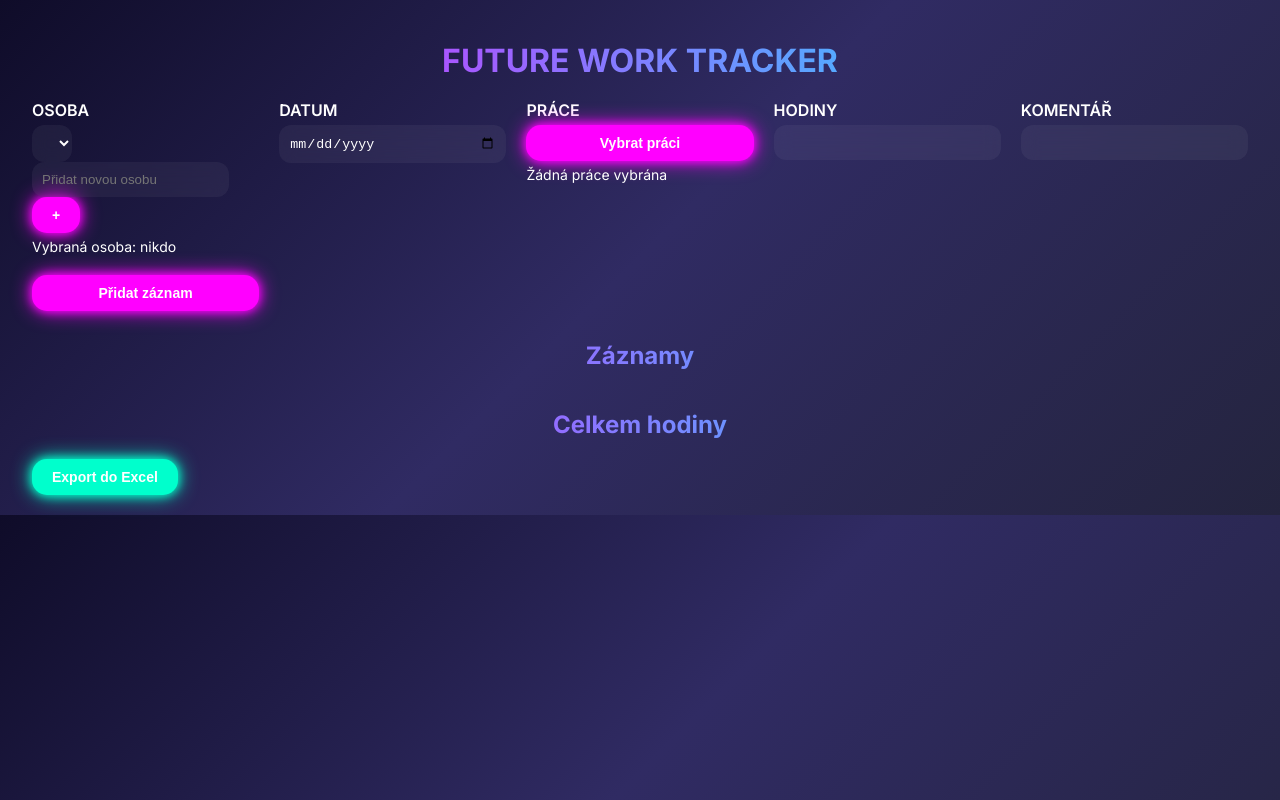
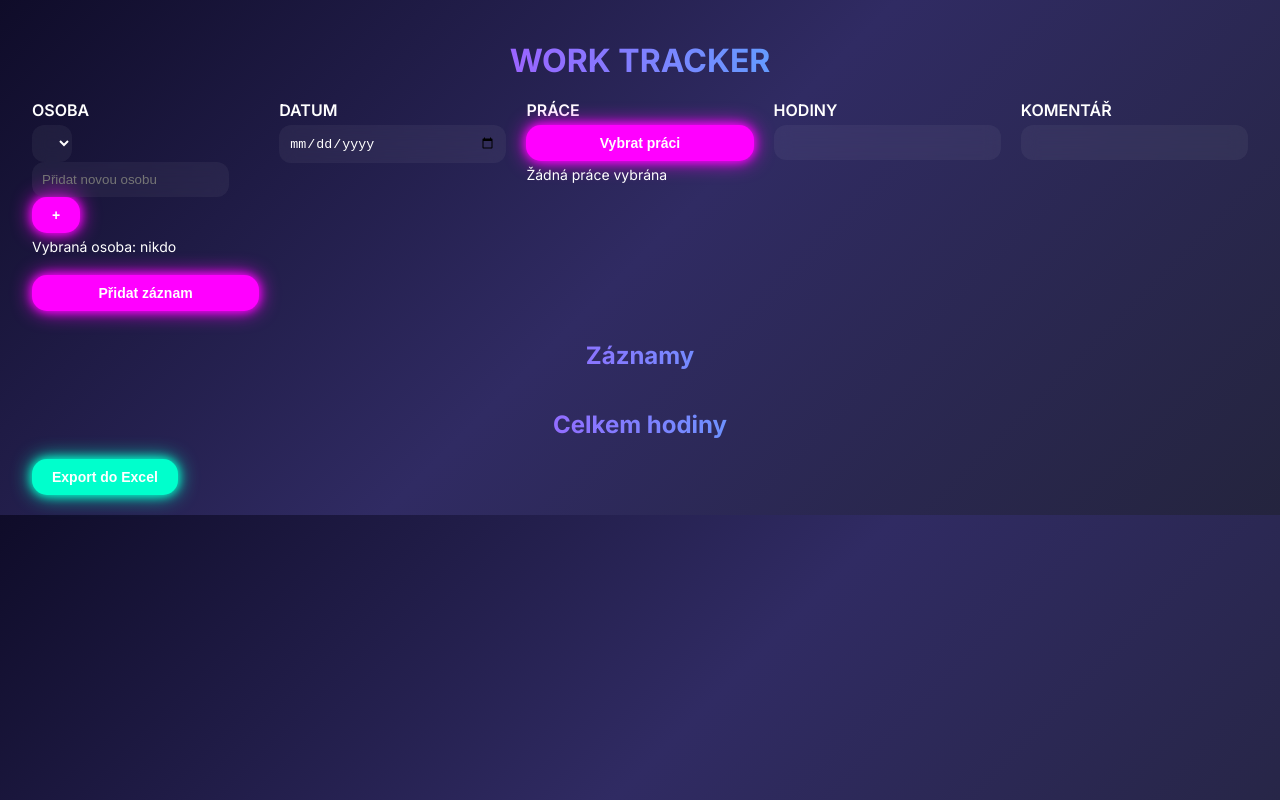
Before and after one commit to rawranya/worktable, a plain HTML site: page index.html in a window 1280 px wide. Drawn offline with Linux system fonts and the light colour scheme.

Commit message:
Update index.html

```diff
--- a/index.html
+++ b/index.html
@@ -9,7 +9,7 @@
 </head>
 <body>
 <div class="container">
-    <h1>FUTURE WORK TRACKER</h1>
+    <h1>WORK TRACKER</h1>
 
     <div class="form-section">
         <div class="form-group">
```
